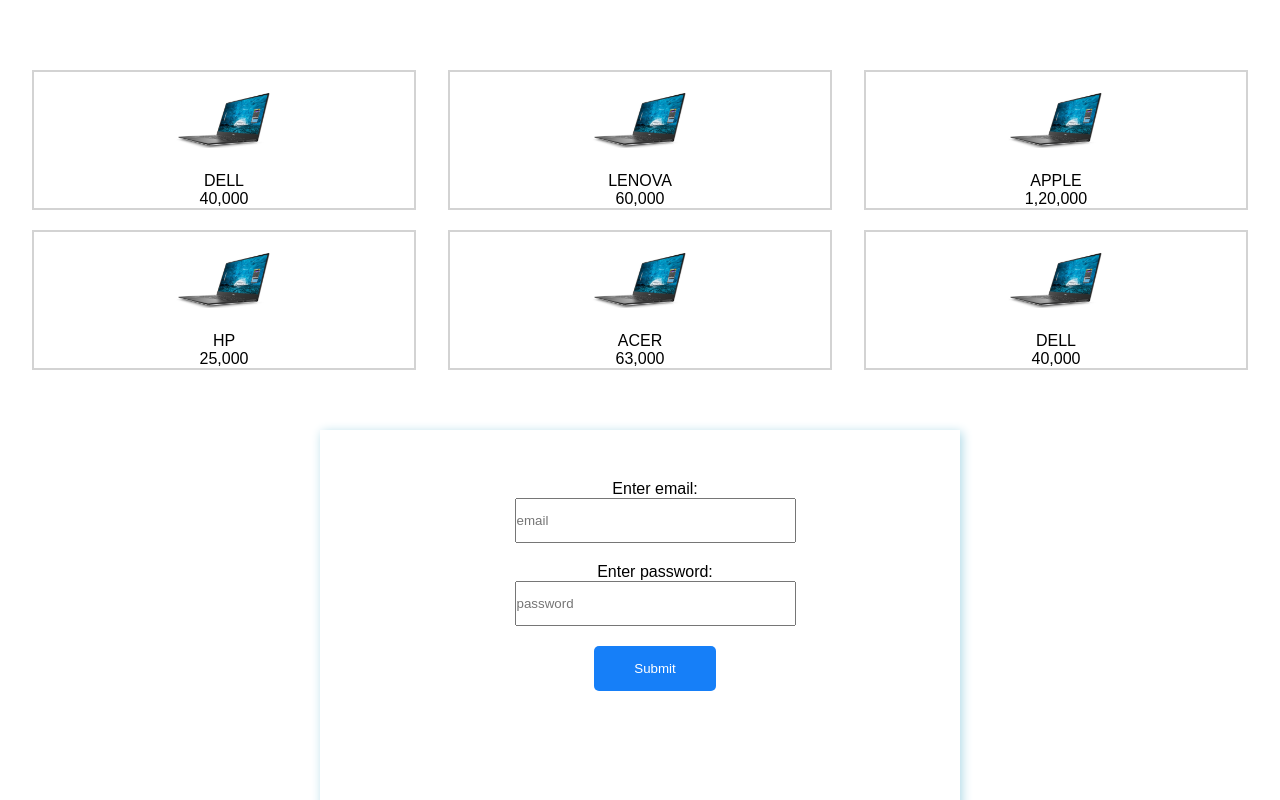
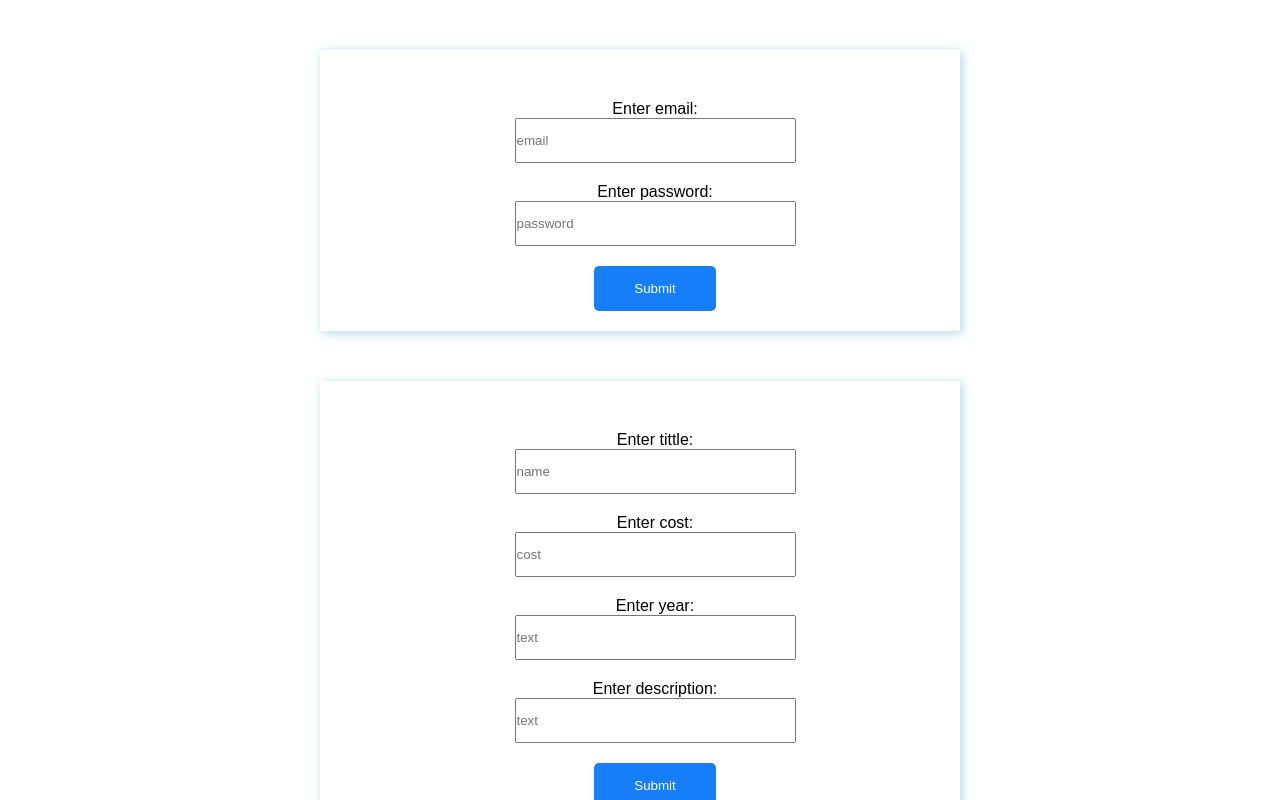
Before and after one commit to deepan251999/react-task, a React (Create React App) app in the folder react-task/: page / in a window 1280 px wide. Shown: the top 800 px of the page. Built offline with nearby package versions, Linux system fonts and the light colour scheme.

Commit message:
usestate.

```diff
--- a/react-task/src/App.js
+++ b/react-task/src/App.js
@@ -6,8 +6,8 @@
 function App() {
   return (
     <div className="App">
+        <Login/>
       <Lap/>
-      <Login/>
       <Todolists/>
     </div>
   );
--- a/react-task/src/components/form/Login.jsx
+++ b/react-task/src/components/form/Login.jsx
@@ -9,6 +9,7 @@
         setEmail(e.target.value);
         console.log(e);
     }
+
     const passwdHandler = (eve) => {
         setPasswd(eve.target.value);
         console.log(eve.target.value);
--- a/react-task/src/components/laptop/Laptop.css
+++ b/react-task/src/components/laptop/Laptop.css
@@ -21,3 +21,6 @@
     display: inline-block;
     padding: 20px 0;
 }
+li{
+    padding: 10px 0;
+}
--- a/react-task/src/components/laptop/Laptop.jsx
+++ b/react-task/src/components/laptop/Laptop.jsx
@@ -10,6 +10,8 @@
         <img src={Img} alt="" width={100}/>
         <li>{props.laptopdata.tittle}</li>
         <li>{props.laptopdata.cost}</li>
+        <li>{props.laptopdata.year}</li>
+        <li>{props.laptopdata.description}</li>
         </div>
 
     );
--- a/react-task/src/components/laptop/Laptops.jsx
+++ b/react-task/src/components/laptop/Laptops.jsx
@@ -2,44 +2,61 @@
 // import img from '../image/laptop-4.jpg';
 import './Laptop.css';
 import Laptop from './Laptop'
-
+import NewLaptop from './newLaptop'
 
 function Laptops(){
     const laptop = [
         {
            "tittle" :"DELL",
             "cost"  :"40,000",
+            'year'  :'2016',
+            "description":'',
         },
         {
             "tittle" :"LENOVA",
              "cost"  :"60,000",
+             'year'  :'2018',
+            "description":'',
          },
          {
             "tittle" :"APPLE",
              "cost"  :"1,20,000",
+             'year'  :'2020',
+            "description":'',
          },
          {
             "tittle" :"HP",
              "cost"  :"25,000",
+             'year'  :'2011',
+            "description":'',
          },
          {
             "tittle" :"ACER",
              "cost"  :"63,000",
+             'year'  :'2022',
+            "description":'',
          },
          {
             "tittle" :"DELL",
              "cost"  :"40,000",
+             'year'  :'2021',
+            "description":'',
          }
     ]
     return(
+        <div>
+            <div className="new-laptop-cont">
+                <NewLaptop/>
+            </div>
         <div className="container">
              {
               laptop.map((laptop) => {
                return <Laptop laptopdata={laptop} isLaptop={"deepan"}/>
            })
 
-           }
-        </div>
+        }
+     </div>
+     </div>
 
 
         // <div className="container">
--- /dev/null
+++ b/react-task/src/components/laptop/newLaptop.jsx
@@ -0,0 +1,56 @@
+
+import {useState} from 'react';
+
+
+function NewLaptop() {
+    const [newLaptop, setNewLaptop] = useState({
+        tittle:'',
+        cost:'',
+        year:'',
+        description:''
+    });
+
+
+    const inputHandler =(e)=>{
+        // console.log(newLaptop);
+
+        setNewLaptop((previousState) =>{
+            return { ...previousState, ...{[e.target.tittle]: e.target.value}}
+        });
+        // setNewLaptop({[e.target.tittle]: e.target.value})
+        // console.log(e.target.tittle, e.target.value);
+        //  console.log(newLaptop);
+    }
+    const newLaptopHandler =(e) =>{
+        // e.preventDefault();
+        console.log(newLaptop);
+
+    };
+
+    return (
+    <div className="login-container">
+    <form className='login-form' onSubmit={newLaptopHandler}>
+        <label className='login-label'>Enter tittle:
+            <input className='login-input' type="text" placeholder="name" name='tittle' value={newLaptop.tittle} onChange={inputHandler} />
+        </label>
+
+        <label className='login-label'>Enter cost:
+            <input className='login-input' type="text" placeholder="cost" name='cost' value={newLaptop.cost} onChange={inputHandler}/>
+        </label>
+
+        <label className='login-label'>Enter year:
+            <input className='login-input' type="text" placeholder="text" name='year' value={newLaptop.year} onChange={inputHandler}/>
+        </label>
+
+        <label className='login-label'>Enter description:
+            <input className='login-input' type="text" placeholder="text" name='description' value={newLaptop.description} onChange={inputHandler}/>
+        </label>
+
+        <button className='login-btn'>Submit</button>
+    </form>
+</div>
+);
+}
+
+
+export default NewLaptop;
--- a/react-task/src/components/todolist/todolist.css
+++ b/react-task/src/components/todolist/todolist.css
@@ -19,10 +19,6 @@
     text-align: center;
     padding: 20px 0;
 }
-form{
-    height: 400px;
-
-}
 .input-container{
     display: flex;
 }
```
